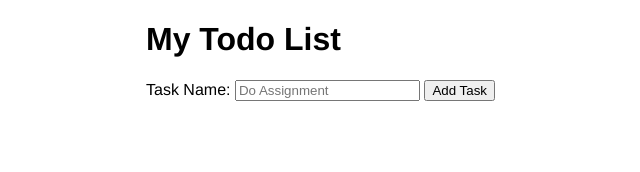
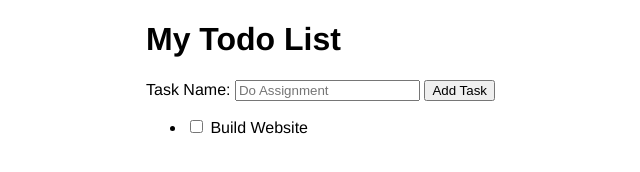
Before and after one commit to chloenjenkins/todolist, a plain HTML site: page todo.html in a window 1280 px wide. Shown: the whole page, without its empty margins (194-834 px from the left). Drawn offline with Linux system fonts and the light colour scheme; files that its build step writes are made by us from their sources; files whose address does not match are found by name.

Commit message:
add example list items

```diff
--- a/todo.html
+++ b/todo.html
@@ -21,6 +21,14 @@
             Add Task
         </button>
     </form>
+    <ul>
+        <li>
+            <label>
+                <input type="checkbox">
+                Build Website
+            </label>
+        </li>
+    </ul>
     <script src="js/script.js"></script>
 </body>
 
```
